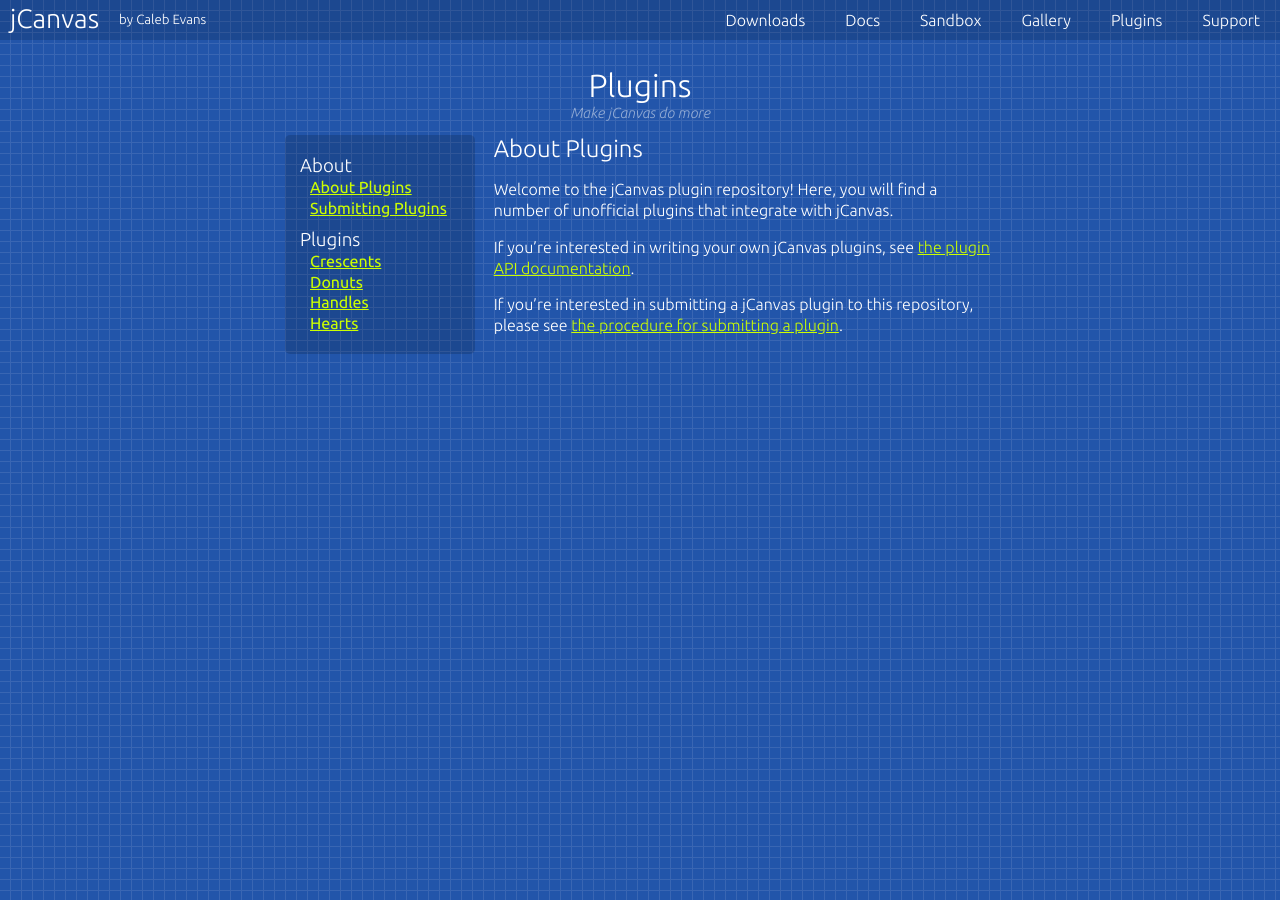
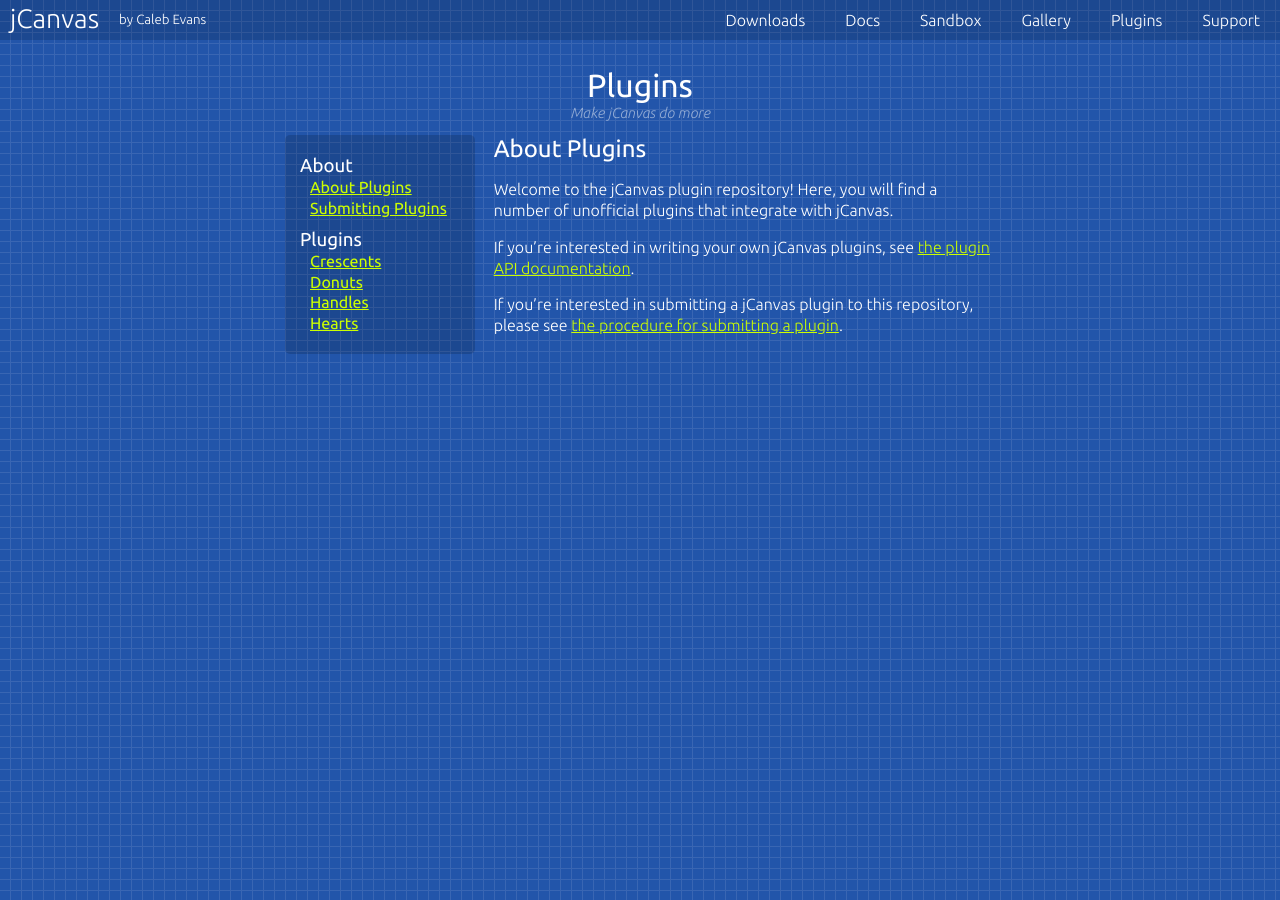
Before and after one commit to caleb531/jcanvas-website, a Jekyll site: the page built from _plugin_docs/about.md, in a window 1280 px wide. Built offline with Jekyll 4.4.1, drawn with Linux system fonts in a browser that asks for light colours; some web fonts are replaced; a script that is not in the unit is left out; comment, search, counter and statistics services are not loaded.

Commit message:
Embolden headings to increase prominence

```diff
--- a/_sass/_headings.scss
+++ b/_sass/_headings.scss
@@ -5,7 +5,7 @@
 }
 
 h1, h2, h3 {
-  font-weight: 300;
+  font-weight: 400;
 }
 
 .subtitle {
```
Also changed, not shown: _includes/home-about.md (+1 -1 lines).
